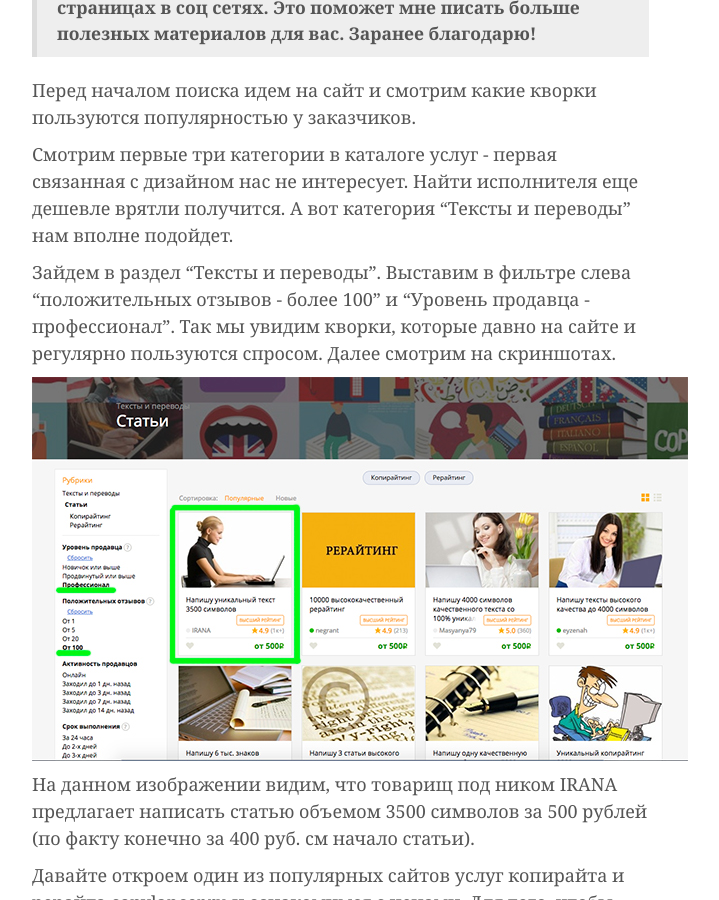
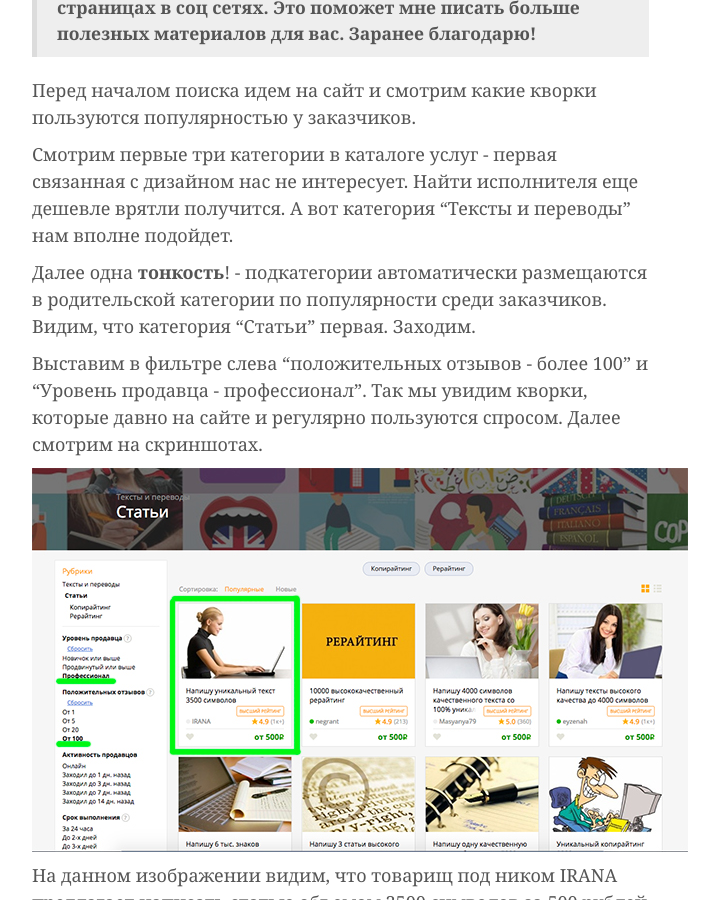
Before and after one commit to htmlblog/htmlblog.github.io, a Jekyll site: the page built from _posts/2018-02-10-kak-zarabotat-na-kwork-ru-novichku.markdown, in a window 1280 px wide and 900 px high, scrolled down 1712 px. Shown: the whole window, without its empty margins (138-857 px from the left). Built offline with Jekyll 4.4.1, drawn with Linux system fonts in a browser that asks for light colours; comment, search, counter and statistics services are not loaded.

Commit message:
Updated Kak Zarabotat Na Kwork Ru Novichku

```diff
--- a/_posts/2018-02-10-kak-zarabotat-na-kwork-ru-novichku.markdown
+++ b/_posts/2018-02-10-kak-zarabotat-na-kwork-ru-novichku.markdown
@@ -38,7 +38,9 @@ layout: post
 
 Смотрим первые три категории в каталоге услуг - первая связанная с дизайном нас не интересует. Найти исполнителя еще дешевле врятли получится. А вот категория "Тексты и переводы" нам вполне подойдет.
 
-Зайдем в раздел "Тексты и переводы". Выставим в фильтре слева "положительных отзывов - более 100" и "Уровень продавца - профессионал". Так мы увидим кворки, которые давно на сайте и регулярно пользуются спросом. Далее смотрим на скриншотах.
+Далее одна **тонкость**! - подкатегории автоматически размещаются в родительской категории по популярности среди заказчиков. Видим, что категория "Статьи" первая. Заходим.
+
+Выставим в фильтре слева "положительных отзывов - более 100" и "Уровень продавца - профессионал". Так мы увидим кворки, которые давно на сайте и регулярно пользуются спросом. Далее смотрим на скриншотах.
 
 ![zarabotok-na-kwork-pisat-statii.jpg](/uploads/zarabotok-na-kwork-pisat-statii.jpg)
 
```
